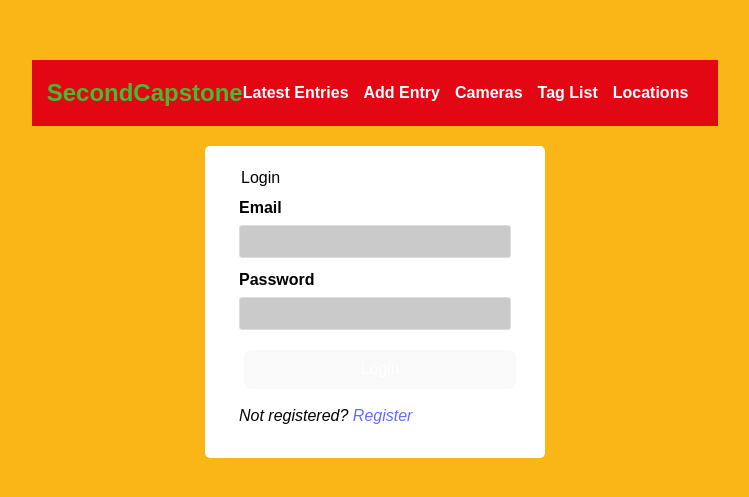
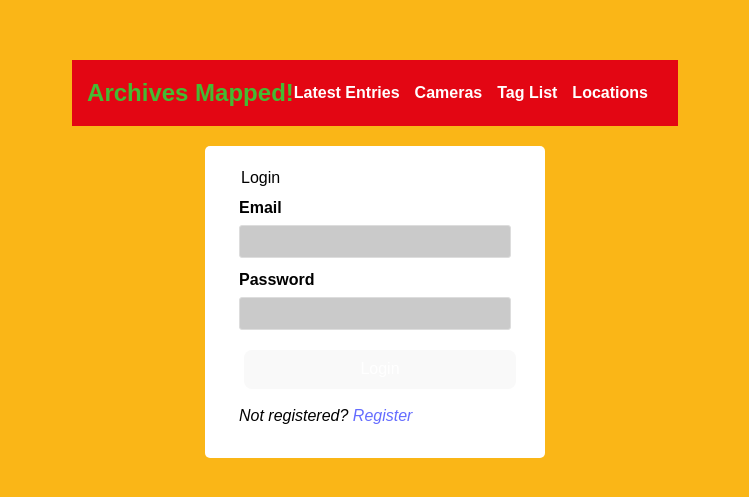
Before and after one commit to MichaelPAdkins/SecondCapstone, a React (Vite) app in the folder SecondCapstone/SecondCapstone/client/: page /login in a window 1280 px wide. Shown: the part 131-628 px from the top of the page, without its empty margins (265-1014 px from the left). Built offline with nearby package versions, Linux system fonts and the light colour scheme.

Commit message:
Viable demo branch.

```diff
--- a/SecondCapstone/SecondCapstone/client/src/Components/Navbar.jsx
+++ b/SecondCapstone/SecondCapstone/client/src/Components/Navbar.jsx
@@ -5,10 +5,10 @@ import { Link } from 'react-router-dom';
 const Navbar = () => {
     return (
         <div className="navbar">
-            <h2>SecondCapstone</h2>
+            <h2>Archives Mapped! </h2>
             <nav>
                 <Link to="/entries/latest" style={{ color: 'white', textDecoration: 'none', marginRight: '15px' }}>Latest Entries</Link>
-                <Link to="/entry/create" style={{ color: 'white', textDecoration: 'none', marginRight: '15px' }}>Add Entry</Link>
+                {/* <Link to="/entry/create" style={{ color: 'white', textDecoration: 'none', marginRight: '15px' }}>Add Entry</Link> */}
                 <Link to="/cameras" style={{ color: 'white', textDecoration: 'none', marginRight: '15px' }}>Cameras</Link>
                 <Link to="/tags/list" style={{ color: 'white', textDecoration: 'none', marginRight: '15px' }}>Tag List</Link>
                 <Link to="/locations/list" style={{ color: 'white', textDecoration: 'none', marginRight: '15px' }}>Locations</Link>
```
